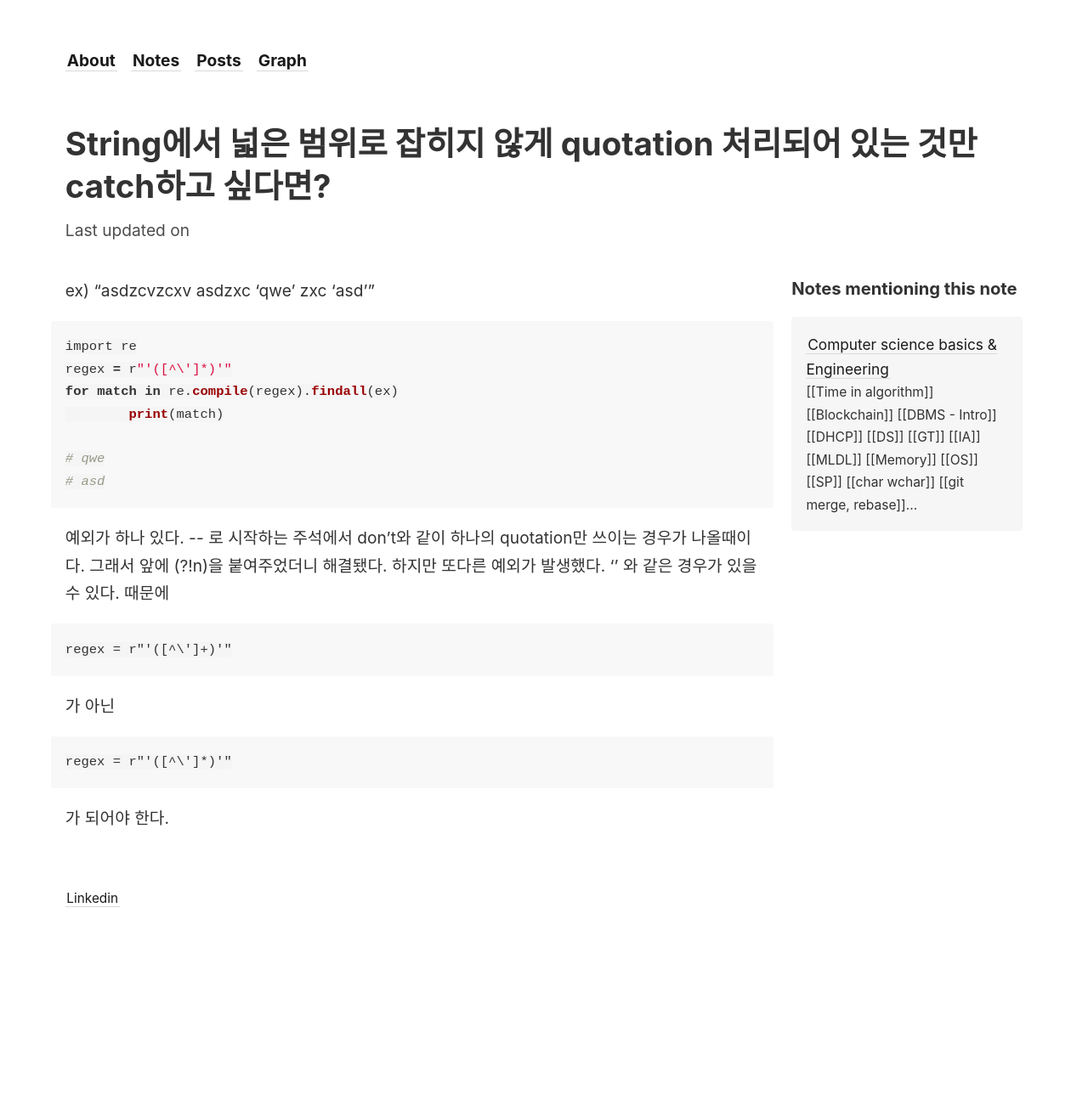
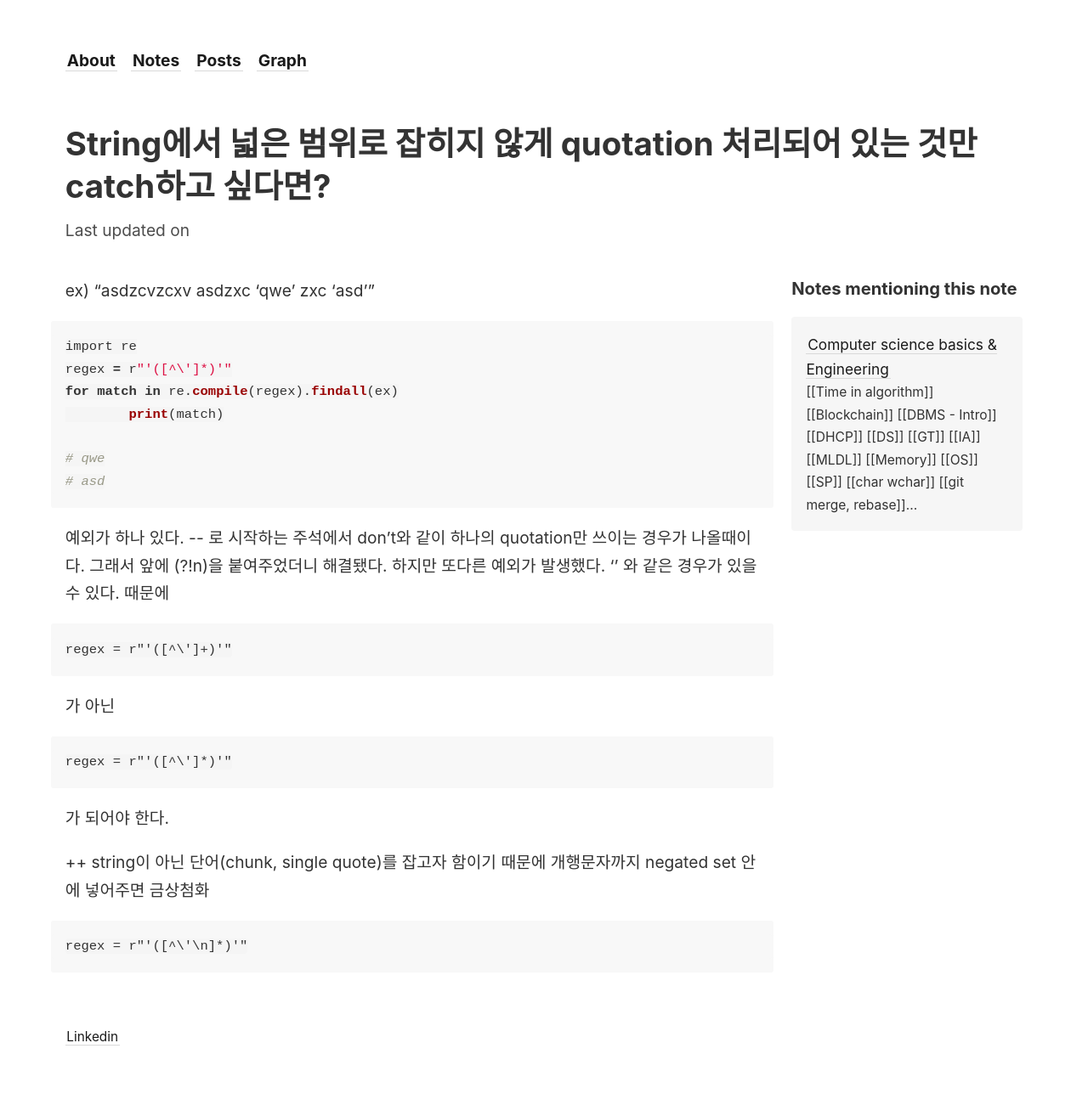
Before and after one commit to hyoinandout/hyoinandout.github.io, a Jekyll site: the page built from _notes/0_computer-science-basics & engineering/05_modern-basics/string에서 넓은 범위로 잡히지 않게 quotation 처리되어 있는 것만 catch하고 싶다면?.md, in a window 1280 px wide. Shown: the whole page at 85% size. Built offline with Jekyll 4.4.1, drawn with Linux system fonts in a browser that asks for light colours; before the commit the page ends 1138 px from its top, so only the background shows below that.

Commit message:
vault backup: 2023-02-02 21:18:13

````diff
--- a/_notes/0_computer-science-basics & engineering/05_modern-basics/string에서 넓은 범위로 잡히지 않게 quotation 처리되어 있는 것만 catch하고 싶다면?.md
+++ b/_notes/0_computer-science-basics & engineering/05_modern-basics/string에서 넓은 범위로 잡히지 않게 quotation 처리되어 있는 것만 catch하고 싶다면?.md
@@ -26,3 +26,9 @@ regex = r"'([^\']+)'"
 regex = r"'([^\']*)'"
 ```
 가 되어야 한다.
+
+++
+string이 아닌 단어(chunk, single quote)를 잡고자 함이기 때문에 개행문자까지 negated set 안에 넣어주면 금상첨화
+```
+regex = r"'([^\'\n]*)'"
+```
````
